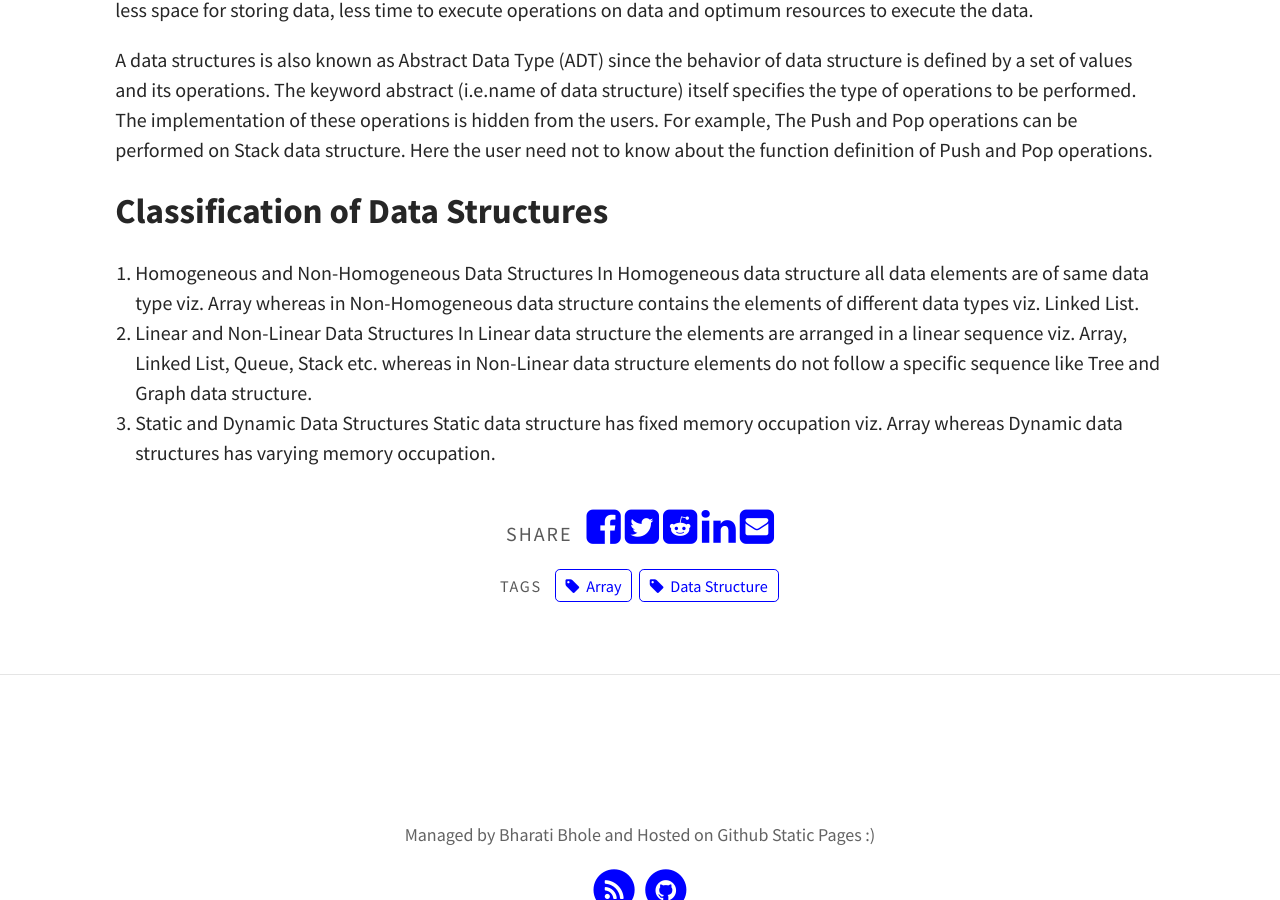
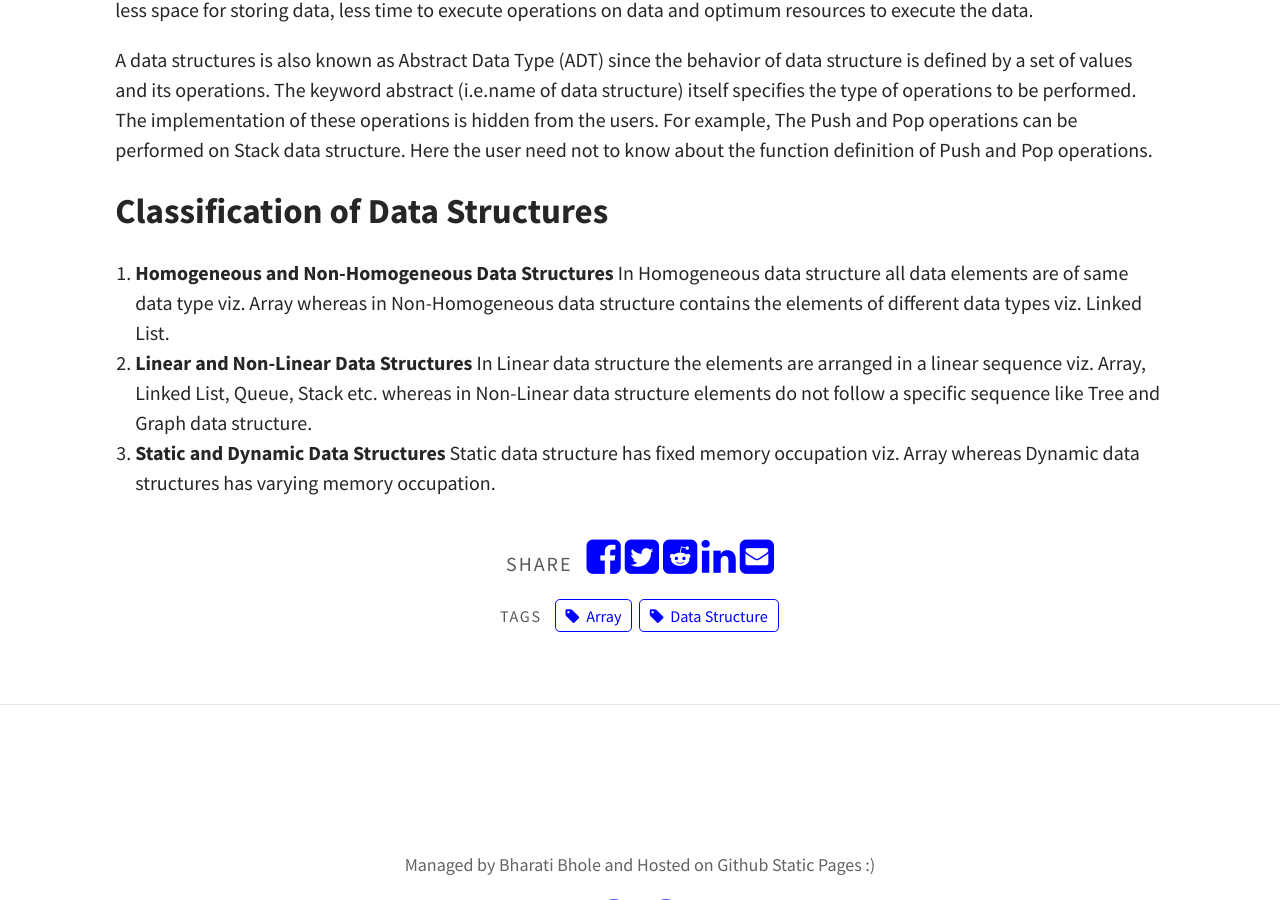
Before and after one commit to bharatibhole/bharatibhole.github.io, a Jekyll site: the page built from _posts/2020-09-06-data-structures.md, in a window 1280 px wide and 900 px high, scrolled down 734 px. Built offline with Jekyll 4.4.1, drawn with Linux system fonts in a browser that asks for light colours.

```diff
--- a/_posts/2020-09-06-data-structures.md
+++ b/_posts/2020-09-06-data-structures.md
@@ -17,11 +17,11 @@ A data structures is also known as Abstract Data Type (ADT) since the behavior o
 
 ## Classification of Data Structures
 
-1.  Homogeneous and Non-Homogeneous Data Structures
-In Homogeneous data structure all data elements are of same data type viz. Array whereas in Non-Homogeneous data structure contains the elements of different data types viz. Linked List.
+1.  **Homogeneous and Non-Homogeneous Data Structures**
+    In Homogeneous data structure all data elements are of same data type viz. Array whereas in Non-Homogeneous data structure contains the elements of different data types viz. Linked List.
 
-2.  Linear and Non-Linear Data Structures
-In Linear data structure the elements are arranged in a linear sequence viz. Array, Linked List, Queue, Stack etc. whereas in Non-Linear data structure elements do not follow a specific sequence like Tree and Graph data structure.
+2.  **Linear and Non-Linear Data Structures**
+    In Linear data structure the elements are arranged in a linear sequence viz. Array, Linked List, Queue, Stack etc. whereas in Non-Linear data structure elements do not follow a specific sequence like Tree and Graph data structure.
 
-3.  Static and Dynamic Data Structures
-Static data structure has fixed memory occupation viz. Array whereas Dynamic data structures has varying memory occupation.
+3.  **Static and Dynamic Data Structures**
+    Static data structure has fixed memory occupation viz. Array whereas Dynamic data structures has varying memory occupation.
```
